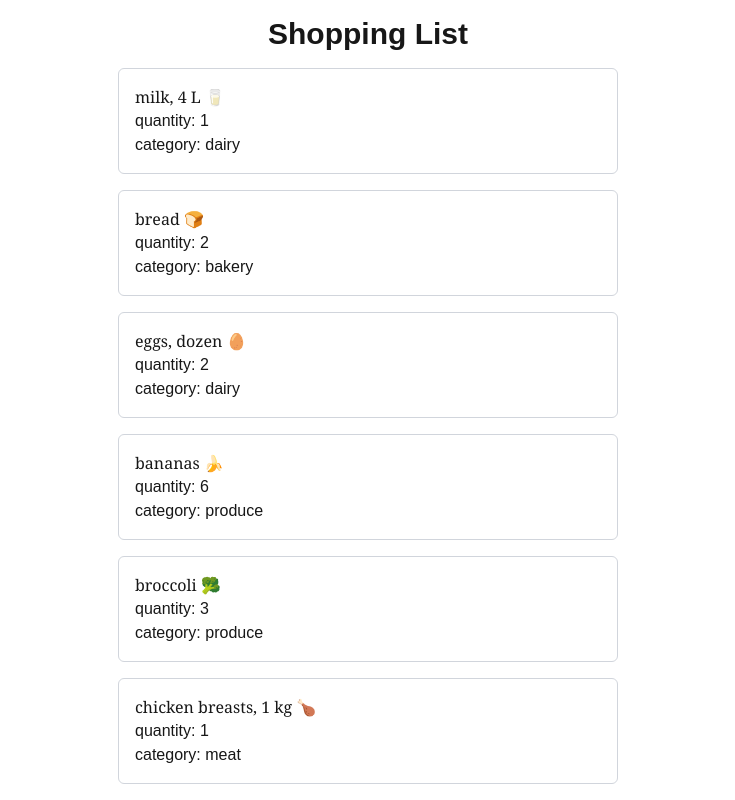
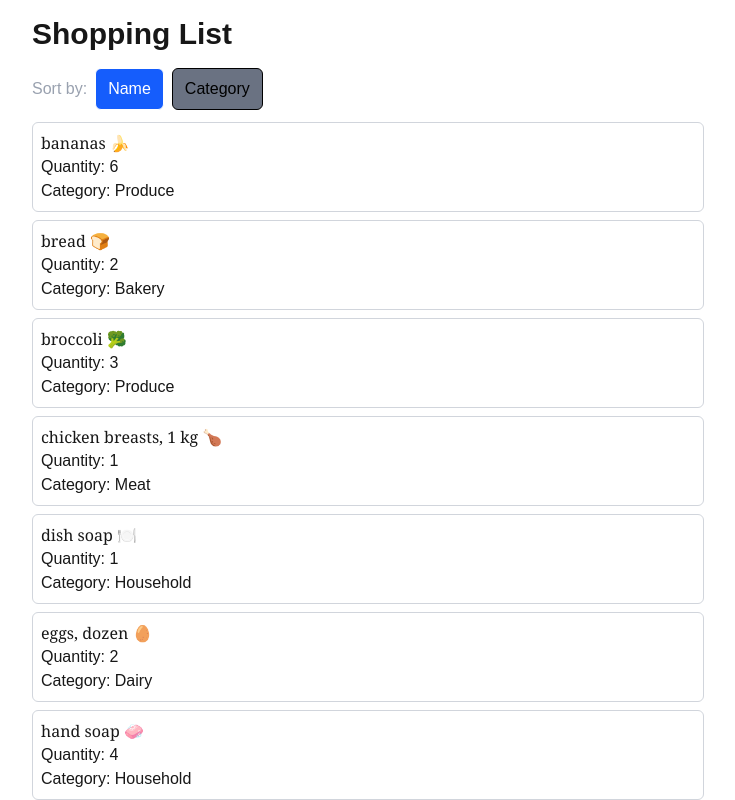
Before and after one commit to 958661CarlBautista/cprg306-assignments, a Next.js app: page /week-6 in a window 1280 px wide. Shown: the top 800 px of the page, without its empty margins (272-1007 px from the left). Built offline with nearby package versions, Linux system fonts and the light colour scheme.

Commit message:
Week 6 Completed
- Used Localecompare to compare strings rather than manually comparing strings.
- Added week 6 folder.
- Removed old code of item-list.js in favor of putting product details as a json.

```diff
--- a/app/week-6/item-list.js
+++ b/app/week-6/item-list.js
@@ -1,96 +1,74 @@
-import Item from './item';
+"use client";
 
-export default function ItemList(){
-  const item1 = {
-  name: "milk, 4 L 🥛",
-  quantity: 1,
-  category: "dairy",
+import { useState } from "react";
+import Item from "./item";
+import data from "./items.json";
+
+export default function ItemList() {
+  const [sortBy, setSortBy] = useState("name");
+
+  // Compares two items for sorting based on the sort mode.
+  // Returns a number depending on the results.
+  // More efficient using localeCompare for string comparison.
+  const compare = (a, b) => {
+    if (sortBy === "name") {
+      /*
+      - 1 =product A before product B
+      + 1 = product B before product A
+      0 = no change, a equals b
+      */
+      return a.name.localeCompare(b.name);
+    }
+    const byCat = a.category.localeCompare(b.category);
+
+    // If categories are different, use it to decide the order
+    if (byCat !== 0) {
+      return byCat;
+    }
+    // If categories are the same, sort by name
+    return a.name.localeCompare(b.name);
   };
 
-const item2 = {
-  name: "bread 🍞",
-  quantity: 2,
-  category: "bakery",
-};
+  // Create copy of the data
+  const items = [...data].sort(compare);
 
-const item3 = {
-  name: "eggs, dozen 🥚",
-  quantity: 2,
-  category: "dairy",
-};
+  // Sort by buttons
+  const base = "px-3 py-2 border rounded-md";
+  let nameBtn = base;
+  if (sortBy === "name") {
+    nameBtn += " bg-blue-600 text-white";
+  } else {
+    nameBtn += " bg-gray-500 text-black";
+  }
+  let catBtn = base;
+  if (sortBy === "category") {
+    catBtn += " bg-blue-600 text-white";
+  } else {
+    catBtn += " bg-gray-500 text-black";
+  }
 
-const item4 = {
-  name: "bananas 🍌",
-  quantity: 6,
-  category: "produce",
-};
+  return (
+    <div className="w-full max-w-2xl mx-auto">
+      <div className="mb-3 flex items-center gap-2">
+        <span className="text-gray-400">Sort by:</span>
+        <button type="button" onClick={() => setSortBy("name")} className={nameBtn}>
+          Name
+        </button>
+        <button type="button" onClick={() => setSortBy("category")} className={catBtn}>
+          Category
+        </button>
+      </div>
 
-const item5 = {
-  name: "broccoli 🥦",
-  quantity: 3,
-  category: "produce",
-};
-
-const item6 = {
-  name: "chicken breasts, 1 kg 🍗",
-  quantity: 1,
-  category: "meat",
-};
-
-const item7 = {
-  name: "pasta sauce 🍝",
-  quantity: 3,
-  category: "canned goods",
-};
-
-const item8 = {
-  name: "spaghetti, 454 g 🍝",
-  quantity: 2,
-  category: "dry goods",
-};
-
-const item9 = {
-  name: "toilet paper, 12 pack 🧻",
-  quantity: 1,
-  category: "household",
-};
-
-const item10 = {
-  name: "paper towels, 6 pack",
-  quantity: 1,
-  category: "household",
-};
-
-const item11 = {
-  name: "dish soap 🍽️",
-  quantity: 1,
-  category: "household",
-};
-
-const item12 = {
-  name: "hand soap 🧼",
-  quantity: 4,
-  category: "household",
-};
-
-// Create an array of all the items
-const items = [item1, item2, item3, item4,
-   item5, item6, item7, item8, item9, item10,
-   item11, item12];
-
-// Use the map() method to render each item in the array
-return (
       <ul>
-  {items.map(function(item, index) {
-    return (
+        {items.map((item) => (
           <Item
-        key = {index}
+            key={item.id}
             name={item.name}
             quantity={item.quantity}
             category={item.category}
           />
-    );
-  })}
+        ))}
       </ul>
+    </div>
   );
 }
--- a/app/week-6/item.js
+++ b/app/week-6/item.js
@@ -1,11 +1,11 @@
-// app/week-3/item.js
-
-export default function Item({name, quantity, category}) {
+export default function Item({ name, quantity, category }) {
   return (
-    <li className="border border-gray-300 rounded-md p-4 mb-4 w-125">
+    <li className="border border-gray-300 rounded-md p-2 mb-2 w-full">
       <div className="font-serif">{name}</div>
-      <div>quantity: {quantity}</div>
-      <div>category: {category}</div>
+      <div>Quantity: {quantity}</div>
+      <div>
+        Category: <span className="capitalize">{category || ""}</span>
+      </div>
     </li>
   );
 }
--- a/app/week-6/page.js
+++ b/app/week-6/page.js
@@ -1,10 +1,13 @@
 import ItemList from "./item-list";
+// Fixed tailwind classnames, fixed centering of the content.
 
 export default function Page() {
   return (
-    <main className="flex flex-col items-center p-4">
-      <h1 className="text-3xl font-bold mb-4">Shopping List</h1>
-      <ItemList />
-    </main>
+  <main className="p-4">
+  <div className="max-w-2xl mx-auto">
+    <h1 className="text-3xl font-bold mb-4">Shopping List</h1>
+    <ItemList />
+  </div>
+</main>
   );
 }
```
Lines whose indentation alone changed are shown as unchanged.
